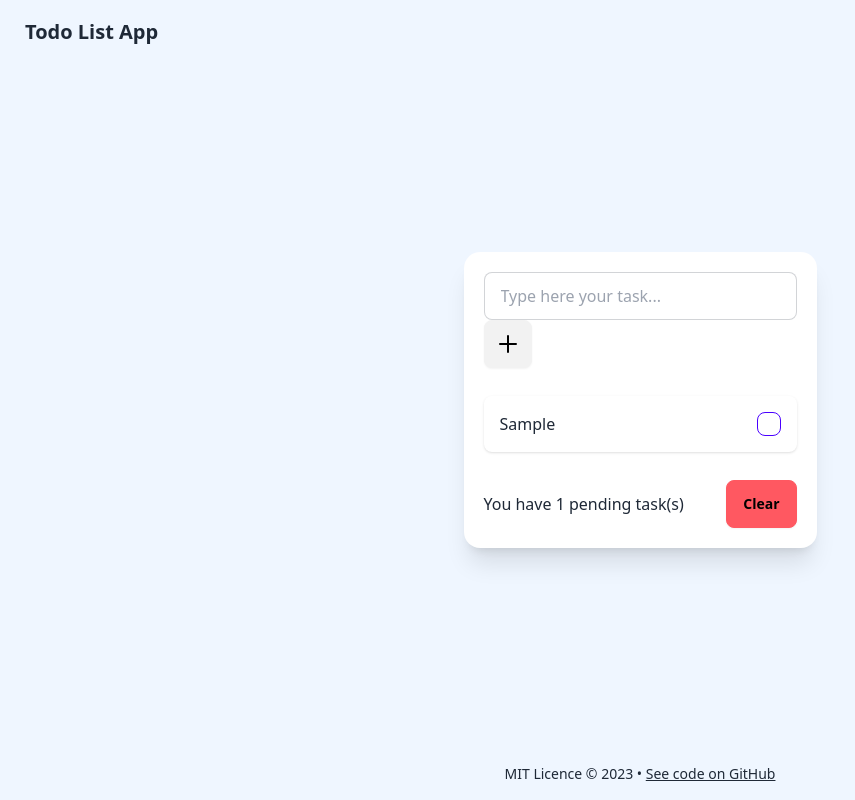
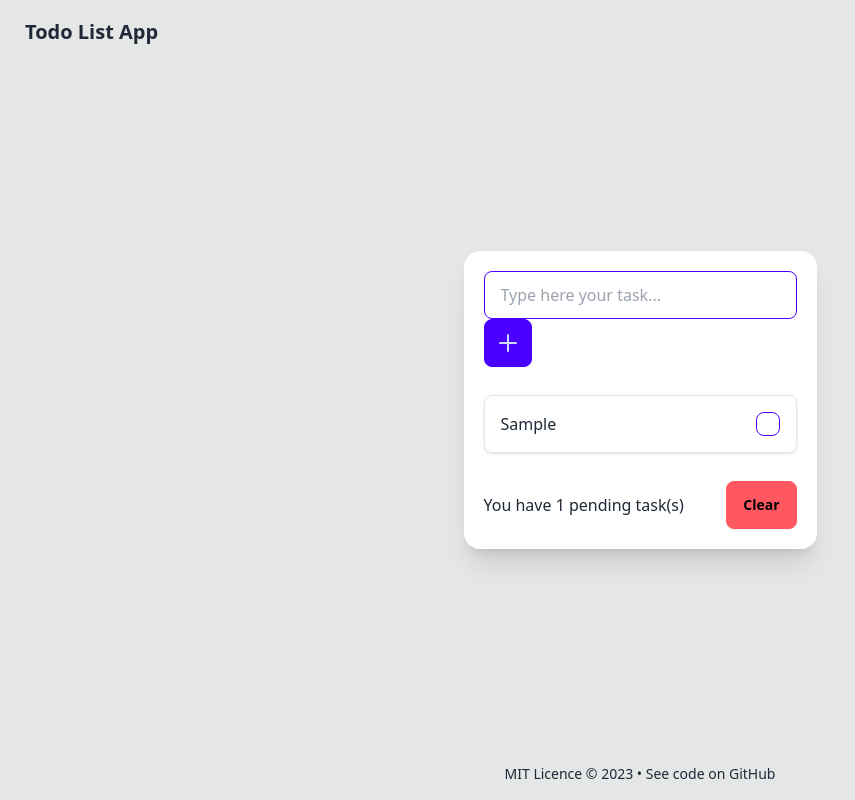
Before and after one commit to LucasVbr/todo-list, a React (Vite) app: page / in a window 1280 px wide. Both pictures are taken after typing "Sample" into the empty fields and a click on the button 507 px from the left and 424 px from the top of the page. Shown: the whole page, without its empty margins (0-855 px from the left). Built offline with nearby package versions, Linux system fonts and the light colour scheme.

Commit message:
Better support for dark mode

```diff
--- a/src/App.tsx
+++ b/src/App.tsx
@@ -5,7 +5,7 @@ import TodoCard from './components/todo/TodoCard.tsx';
 export default function App() {
 
   return (
-    <div className={"w-screen min-h-screen bg-blue-50"}>
+    <div className={"w-screen min-h-screen bg-base-300"}>
       <Navbar/>
 
       <main className={"w-full min-h-screen flex justify-center items-center"}>
--- a/src/components/Footer.tsx
+++ b/src/components/Footer.tsx
@@ -1,8 +1,8 @@
 export default function Footer() {
   return (
-      <footer className={"Footer footer w-screen fixed bottom-0 p-4"}>
+      <footer className={"Footer footer w-screen absolute bottom-0 p-4"}>
         <p className={"inline-block w-full text-center"}>
-          MIT Licence © 2023 • <a className={"link"} href={"https://github.com/LucasVbr/todo-list"} target={"_blank"}>See code on GitHub</a>
+          MIT Licence © 2023 • <a className={"link no-underline hover:underline"} href={"https://github.com/LucasVbr/todo-list"} target={"_blank"}>See code on GitHub</a>
         </p>
       </footer>
   )
--- a/src/components/Navbar.tsx
+++ b/src/components/Navbar.tsx
@@ -1,6 +1,6 @@
 export default function Navbar() {
   return (
-      <div className={"Navbar navbar fixed top-0"}>
+      <div className={"Navbar navbar absolute top-0"}>
         <button className={"btn btn-ghost normal-case text-xl"}>Todo List App</button>
       </div>
   )
--- a/src/components/todo/TodoAddItemForm.tsx
+++ b/src/components/todo/TodoAddItemForm.tsx
@@ -18,12 +18,19 @@ export default function TodoAddItemForm() {
         <div className={'form-control'}>
           <div className={'input-group'}>
             <input type={'text'} value={name} placeholder={'Type here your task...'}
-                   className={'input input-bordered w-full'}
+                   className={'input border-primary w-full'}
                    onChange={evt => setName(evt.target.value)}
             />
-            <button type={'submit'} className={'btn btn-square'}>
-              <img className={'h-6 w-6'} src={'/icons/plus.svg'}
-                   alt="Plus icon"/>
+            <button type={'submit'} className={'btn btn-square btn-primary'}>
+
+              {/*Plus icon*/}
+              <svg xmlns="http://www.w3.org/2000/svg" className="h-6 w-6"
+                   fill="none"
+                   viewBox="0 0 24 24" stroke="currentColor" strokeWidth="2">
+                <path strokeLinecap="round" strokeLinejoin="round"
+                      d="M12 4v16m8-8H4"/>
+              </svg>
+
             </button>
           </div>
         </div>
--- a/src/components/todo/TodoCard.tsx
+++ b/src/components/todo/TodoCard.tsx
@@ -3,12 +3,14 @@ import TodoAddItemForm from './TodoAddItemForm.tsx';
 import TodoCardFooter from './TodoCardFooter.tsx';
 import {useSelector} from 'react-redux';
 import {RootState} from '../../store.ts';
+import clsx from 'clsx';
 
 export default function TodoCard() {
   const todos = useSelector((state: RootState) => state.todo);
 
   return (
-      <div className={'TodoCard card bg-base-100 shadow-xl p-5 gap-7 transition ease-in-out delay-150'}>
+      <div className={clsx('TodoCard',
+          'card max-w-6xl p-5 shadow-xl gap-7 bg-base-100')}>
         <TodoAddItemForm/>
         {todos.length > 0 && (
             <>
--- a/src/components/todo/TodoItem.tsx
+++ b/src/components/todo/TodoItem.tsx
@@ -13,9 +13,12 @@ export default function TodoItem({todo}: Props) {
   const handleCheck = () => dispatch(checkTodo(todo.id));
 
   return (
-      <label className={clsx('TodoItem', 'shadow rounded-lg p-4 w-full flex items-center justify-between cursor-pointer')}>
-        {todo.name}
-        <input type={"checkbox"} onChange={handleCheck} checked={todo.checked} className={"checkbox checkbox-primary"}/>
+      <label className={clsx('TodoItem',
+          'border-[1px] border-base-300 shadow rounded-lg p-4 w-full cursor-pointer',
+          'flex items-center justify-between gap-5')}>
+        <span className={"break-all"}>{todo.name}</span>
+        <input type={'checkbox'} onChange={handleCheck} checked={todo.checked}
+               className={'checkbox checkbox-primary'}/>
       </label>
   );
 }
```
